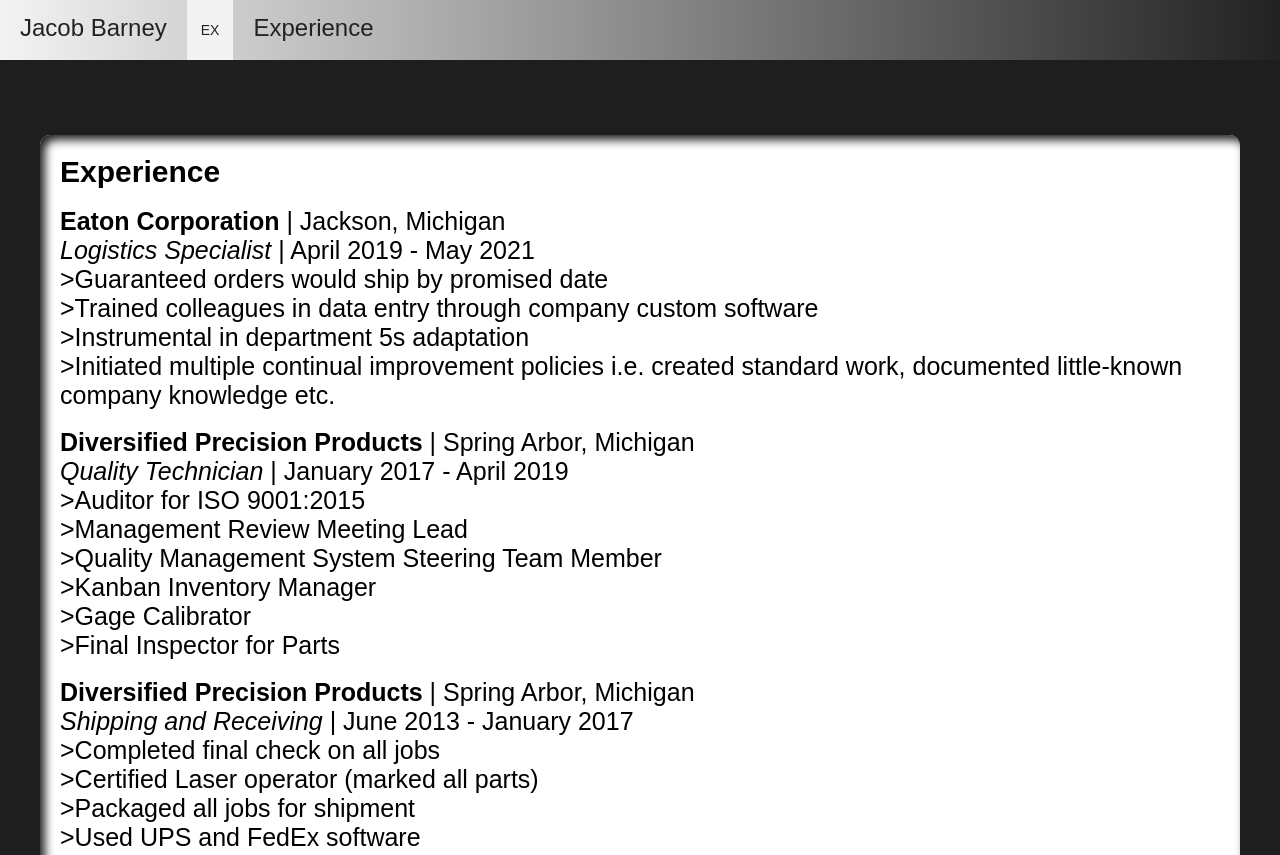
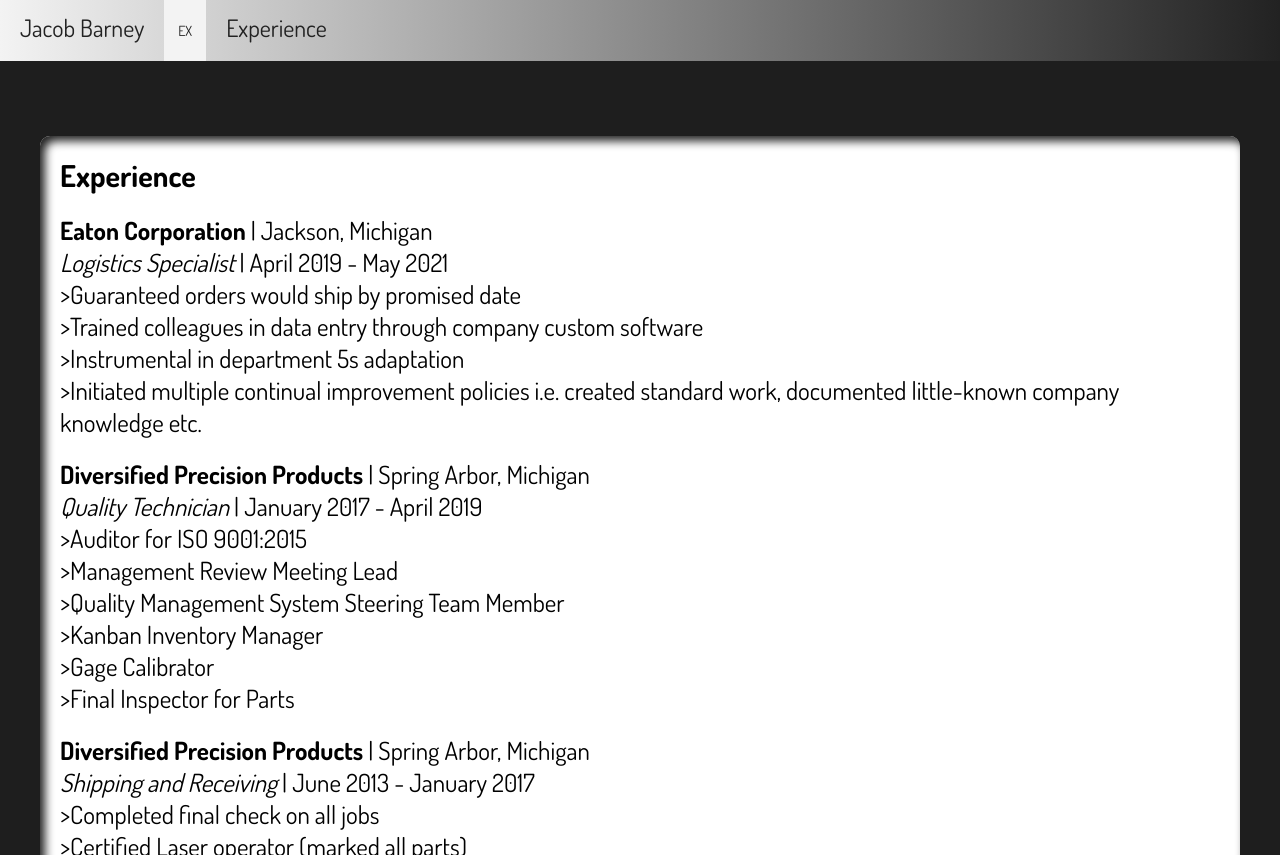
Before and after one commit to jacob-barney/jacob-barney, a plain HTML site: page pages/experience.html in a window 1280 px wide. Shown: the top 855 px of the page. Drawn offline with Linux system fonts and the light colour scheme.

Commit message:
changed font

```diff
--- a/pages/experience.html
+++ b/pages/experience.html
@@ -6,6 +6,7 @@
     <title>Mr. Jacob Barney/Experience</title>
     <link rel="stylesheet" href="../style.css" type="text/css">
     <script src="https://kit.fontawesome.com/a775f2c6d1.js" crossorigin="anonymous"></script>
+    <link href="https://fonts.googleapis.com/css2?family=Dosis:wght@200;300;400;500;600;700;800&display=swap" rel="stylesheet">
 </head>
 <body>
     <nav>
--- a/style.css
+++ b/style.css
@@ -2,7 +2,8 @@
     box-sizing: border-box;
     margin: 0;
     padding: 0;
-    font-family:Arial, Helvetica, sans-serif;
+    font-family: 'Dosis', sans-serif;
+    /* font-family:Arial, Helvetica, sans-serif; */
 }
 @font-face {
     font-family: ausion;
@@ -49,7 +50,7 @@ body{
 }
 nav{
     width: 100%;
-    height: 60px;
+    height: 61px;
     background-image: linear-gradient(to right, #f3f3f3, #222);
 }
 nav p{
@@ -69,16 +70,22 @@ nav p a:hover{
 nav ul{
     float: left;
     background-color: #f3f3f3;
+    /* top: -10px; */
+    /* position: relative; */
+    /* top: -2px; */
+    /* height: 60px;  */
 }
 nav ul li{
     float: left;
     list-style: none;
     position: relative;
 
+
 }
 nav ul li a{
     display: block;
     color: #222;
+    /* transform:translateY(10px); */
     font-size: 14px;
     padding: 22px 14px;
     text-decoration: none;
@@ -125,7 +132,7 @@ nav ul li ul li a:hover{
     position: relative;
     /* top: 50%; */
     top: 100px;
-    left: 50%;
+    margin-left: 50%;
     margin-right: -50%;
     transform: translate(-50%, -50%);
     font-size: 50px;
@@ -210,7 +217,7 @@ nav ul li ul li a:hover{
     opacity: 0.0;
     background-color: #fff;
     padding: 20px;
-    height: 1000px;
+    height: 1100px;
     /* transform: translate(0, 10%); */
     animation: fade-in 2s linear 0ms 1 normal forwards;
 }
@@ -232,7 +239,7 @@ nav ul li ul li a:hover{
     opacity: 0.0;
     background-color: #fff;
     padding: 20px;
-    height: 800px;
+    height: 850px;
     width: 800px;
     /* transform: translate(0, 15%); */
     animation: fade-in 2s linear 0ms 1 normal forwards;
```
Also changed, not shown: index.html (+3 -0 lines), pages/about-me.html (+1 -0 lines), pages/education.html (+1 -0 lines), pages/projects.html (+1 -0 lines), pages/training.html (+1 -0 lines).
